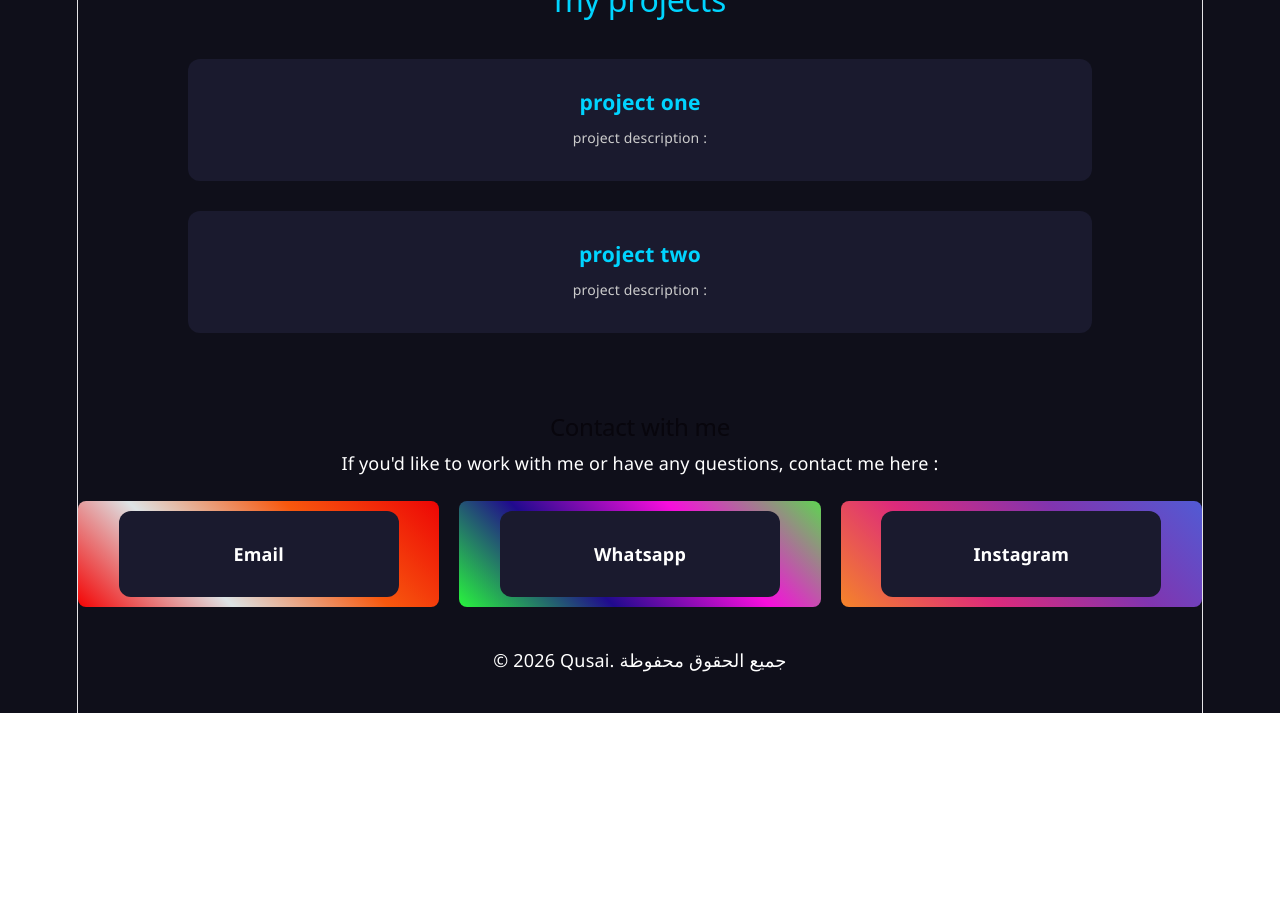
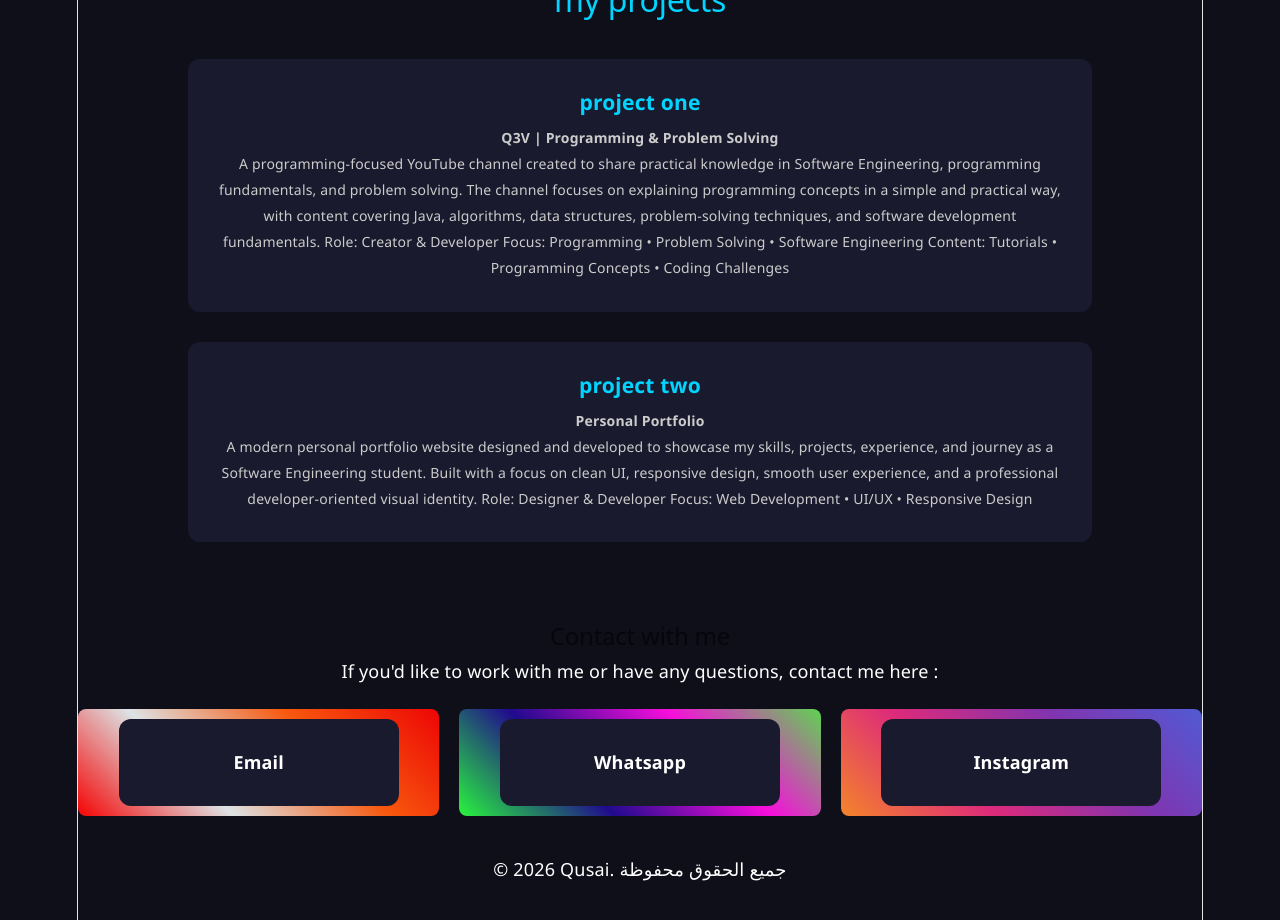
Before and after one commit to qusaianwer/qusai-protfilio, a React (Vite) app: page / in a window 1280 px wide. Shown: the part 920-1840 px from the top of the page. Before the commit the page ends 1633 px from the top, so only its background shows below. Built offline with nearby package versions, Linux system fonts and the light colour scheme.

Commit message:
project update

```diff
--- a/src/components/projects.jsx
+++ b/src/components/projects.jsx
@@ -5,11 +5,26 @@ function Projects() {
       <div className="project-cards">
         <div className="card">
           <h3>project one</h3>
-          <p>project description : </p>
+          <p><h4>Q3V | Programming & Problem Solving</h4>
+          A programming-focused YouTube channel created to share practical knowledge in Software Engineering, programming fundamentals, and problem solving.
+
+The channel focuses on explaining programming concepts in a simple and practical way, with content covering Java, algorithms, data structures, problem-solving techniques, and software development fundamentals.
+
+Role: Creator & Developer
+Focus: Programming • Problem Solving • Software Engineering
+Content: Tutorials • Programming Concepts • Coding Challenges
+          </p>
         </div>
         <div className="card">
           <h3>project two</h3>
-          <p>project description : </p>
+          <p><h4>Personal Portfolio</h4>
+          A modern personal portfolio website designed and developed to showcase my skills, projects, experience, and journey as a Software Engineering student.
+
+Built with a focus on clean UI, responsive design, smooth user experience, and a professional developer-oriented visual identity.
+
+Role: Designer & Developer
+Focus: Web Development • UI/UX • Responsive Design
+          </p>
         </div>
       </div>
     </section>
```
